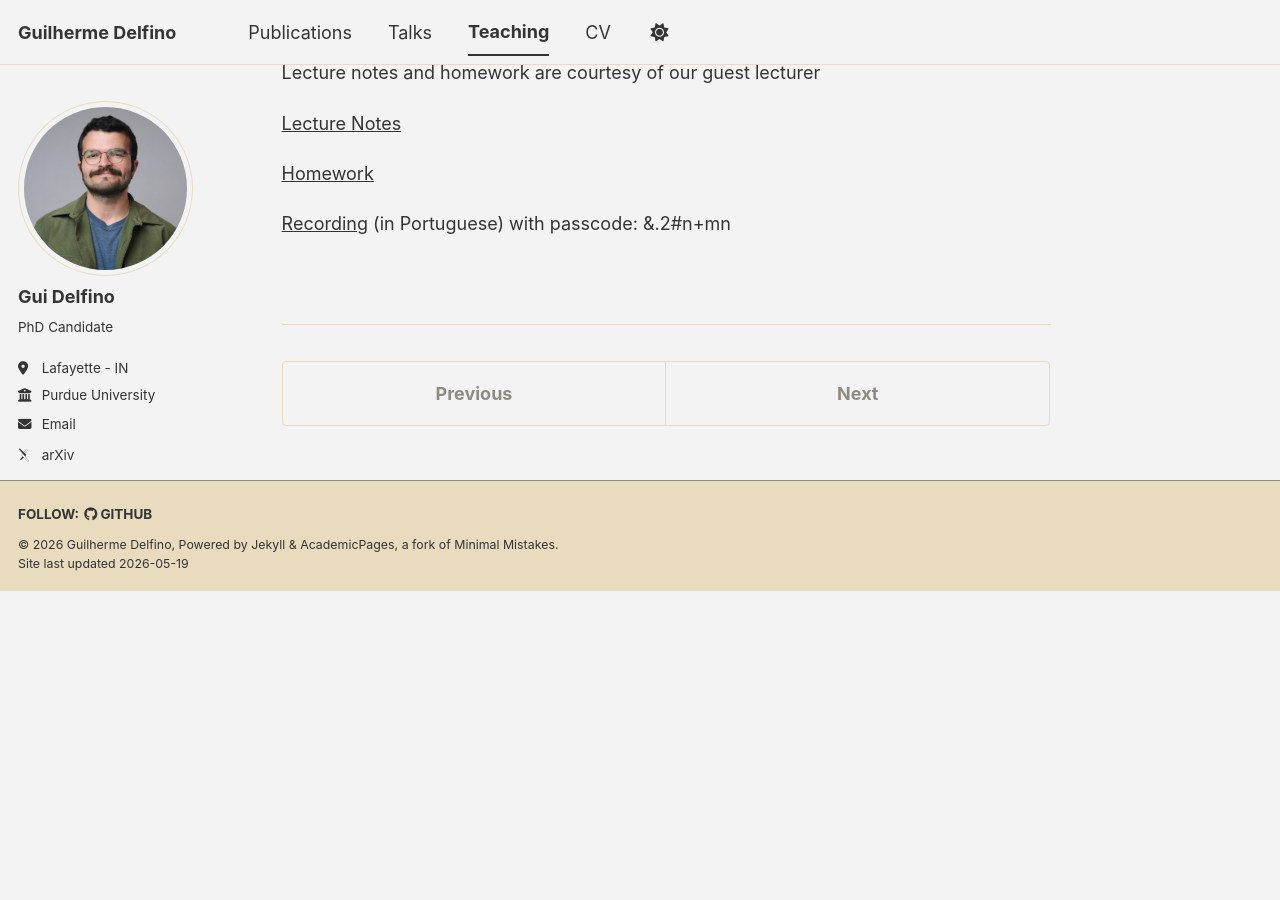
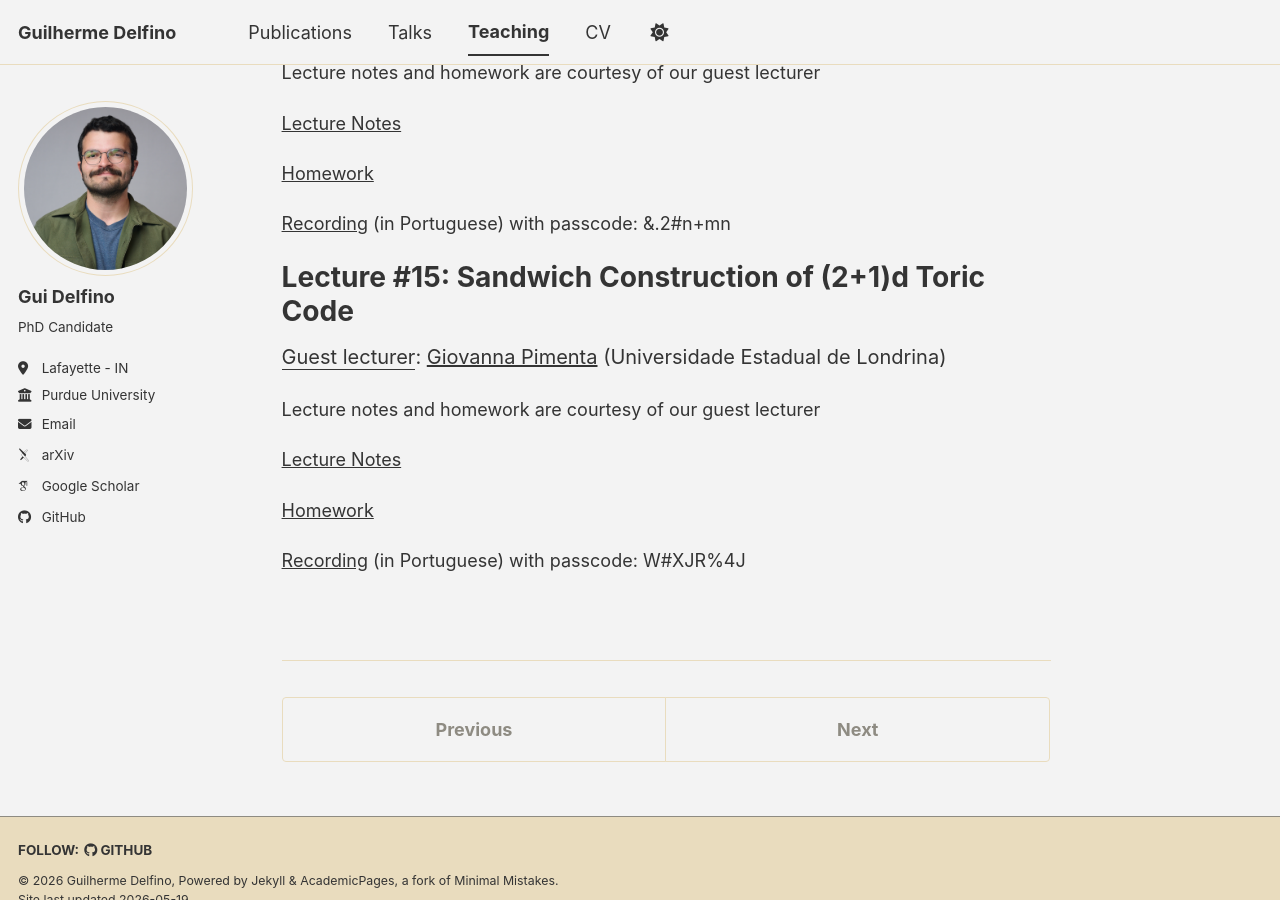
Before and after one commit to gui-delfino/gui-delfino.github.io, a Jekyll site: the page built from _teaching/2026-spring-fusion-cat.md, in a window 1280 px wide and 900 px high, scrolled down 3720 px. Built offline with Jekyll 4.4.1, drawn with Linux system fonts in a browser that asks for light colours; some web fonts are replaced; a script bundle is joined from its source files by our own code; library files that are not in the unit come from our copies; before the commit the page ends 4311 px from its top, so only the background shows below that.

Commit message:
Lecture 15

```diff
--- a/_teaching/2026-spring-fusion-cat.md
+++ b/_teaching/2026-spring-fusion-cat.md
@@ -192,3 +192,19 @@
 
 
 [Recording](https://purdue-edu.zoom.us/rec/share/ANCPSURoyIlIkQ-hesNmYlF3t2YCmQ6HJRUZiAEcPhwq49o4e5mRZ0Y60zp0ZHik.7Jze9ptD9-zpXHu7) (in Portuguese) with passcode: &.2#n+mn
+
+
+Lecture #15:  Sandwich Construction of (2+1)d Toric Code
+======
+
+<span style="font-size: 20px;"><u>Guest lecturer</u>: [Giovanna Pimenta](https://arxiv.org/search/cond-mat?searchtype=author&query=Pimenta,+G) (Universidade Estadual de Londrina)</span>
+
+
+Lecture notes and homework are courtesy of our guest lecturer
+
+[Lecture Notes](https://gui-delfino.github.io/files/Lecture_15.pdf)
+
+[Homework](https://gui-delfino.github.io/files/Homework_14.pdf)
+
+
+[Recording](https://purdue-edu.zoom.us/rec/share/wz_0YKaIED2_JfXtkLQxvxr5HNnE0_MUVaYh7EAV5AmUk0IYqrpCmt40UP-olxl3.3uDST6NCGgfDR83o) (in Portuguese) with passcode: W#XJR%4J
```
Also changed, not shown: 1 other file.
